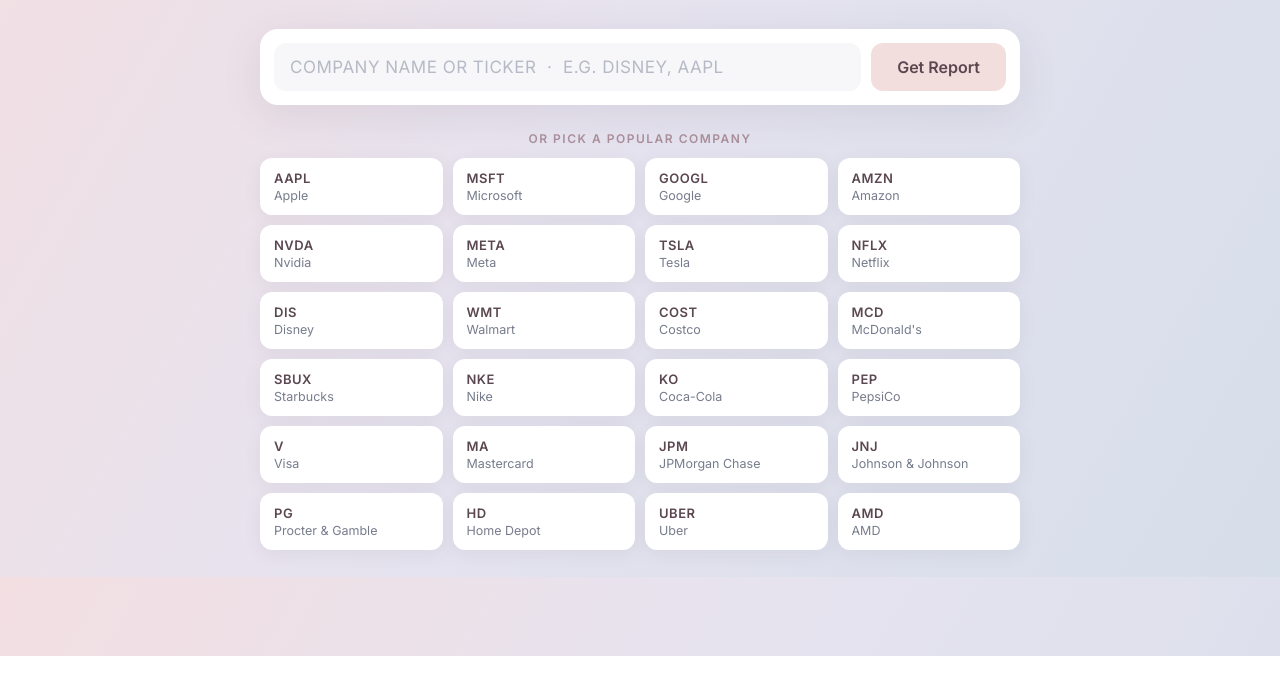
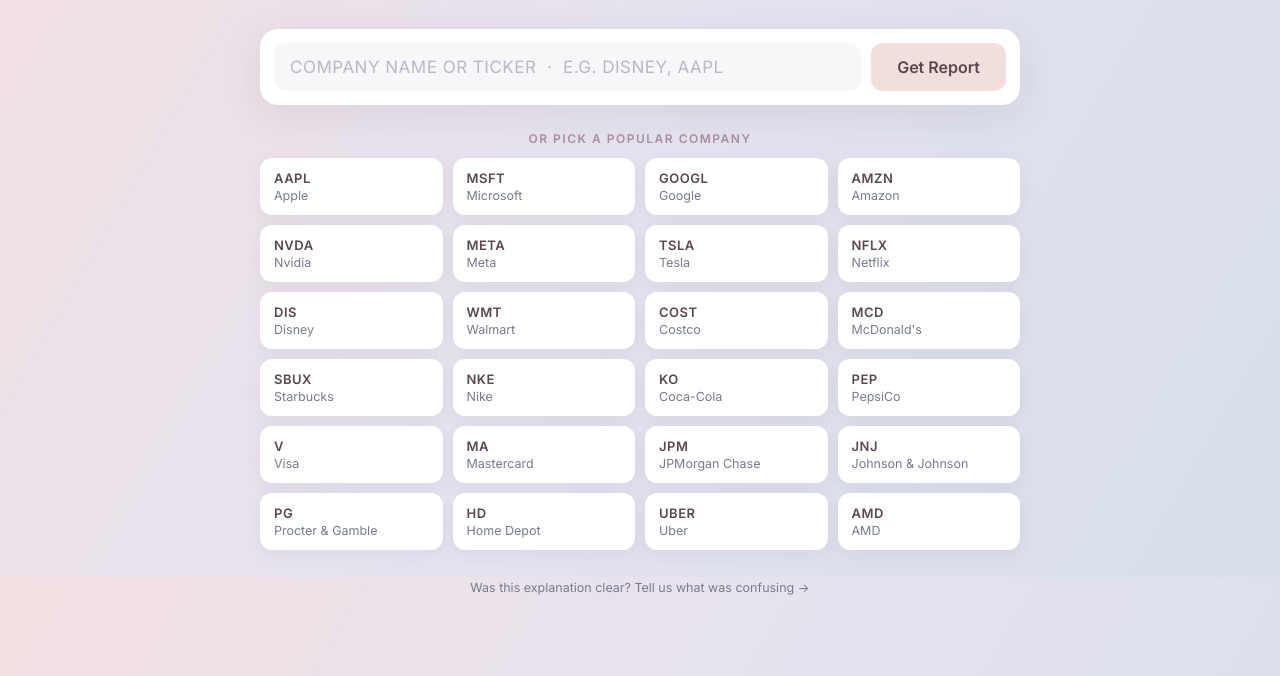
Before and after one commit to m21961746-lgtm/sec-api, a website: page public/index.html in a window 1280 px wide. Shown: the part 223-899 px from the top of the page. Drawn offline with nearby package versions, Linux system fonts and the light colour scheme.

Commit message:
Add feedback mailto links to homepage, company pages, and 404 page
- Homepage footer: subtle "Was this explanation clear?" link, subject
  "Feedback: Zelothorn". Placed outside #report so it's visible even
  before a search runs.
- /company/:ticker success page: same link text, subject "Feedback:
  TICKER" so support can tell which company the note is about.
- /company/:ticker 404 page: different wording ("Looking for a
  company we don't cover?") since there's no explanation to grade,
  subject "Missing: TICKER".

```diff
--- a/public/index.html
+++ b/public/index.html
@@ -361,6 +361,18 @@
       max-width: 560px;
       margin: 26px auto 0;
     }
+
+    .site-footer {
+      text-align: center;
+      max-width: 560px;
+      margin: 14px auto 0;
+    }
+    .feedback-link {
+      font-size: 12.5px;
+      color: var(--muted);
+      text-decoration: none;
+    }
+    .feedback-link:hover { color: var(--accent-ink); text-decoration: underline; }
   </style>
 </head>
 <body>
@@ -416,6 +428,10 @@
         purposes only. It does not provide financial advice and does not tell you what to buy or sell.
       </p>
     </div>
+
+    <footer class="site-footer">
+      <a class="feedback-link" href="mailto:zelothornsupport@gmail.com?subject=Feedback%3A%20Zelothorn">Was this explanation clear? Tell us what was confusing →</a>
+    </footer>
   </div>
 
   <script>
```
Also changed, not shown: index.js (+8 -1 lines).
